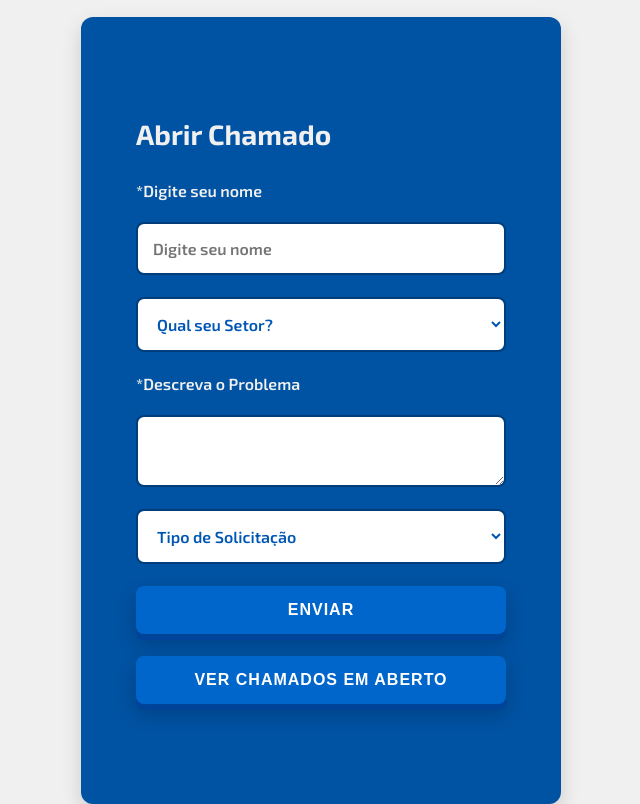
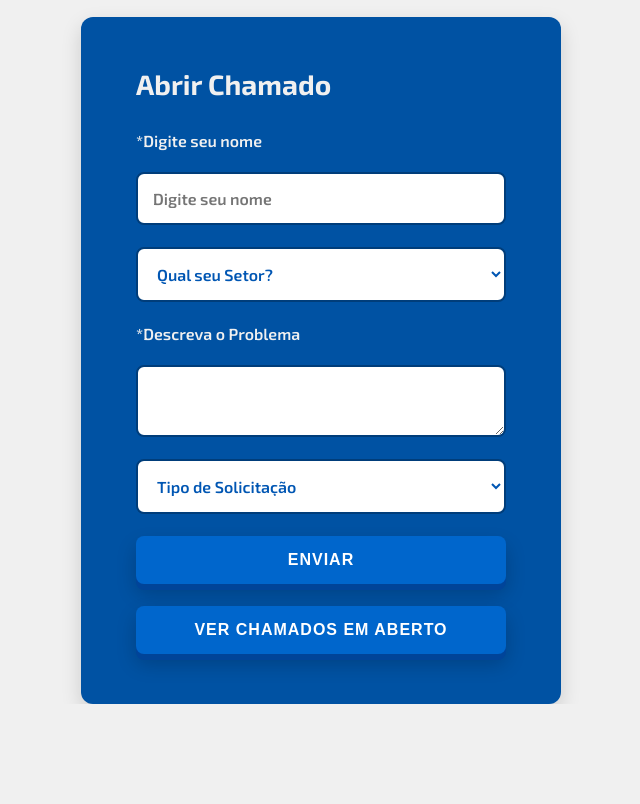
Before and after one commit to helpdesklippel/helpdesklippel, a website: page index.html in a window 1280 px wide. Shown: the part 134-938 px from the top of the page, without its empty margins (319-959 px from the left). After the commit the page ends 838 px from the top, so only its background shows below. Drawn offline with Linux system fonts and the light colour scheme.

Commit message:
ajuste tamanho de paddig, add icon na aba

```diff
--- a/index.html
+++ b/index.html
@@ -8,6 +8,7 @@
 <link rel="preconnect" href="https://fonts.gstatic.com" crossorigin>
 <link href="https://fonts.googleapis.com/css2?family=Bebas+Neue&display=swap" rel="stylesheet">
 <link href="https://fonts.googleapis.com/css2?family=Exo+2:wght@600;700&family=Nunito:wght@400;600&display=swap" rel="stylesheet">
+<link rel="icon" type="image/png" href="img/favicon-32x32.png">
     <link rel="stylesheet" href="style.css">
 </head>
 <body>
--- a/style.css
+++ b/style.css
@@ -31,7 +31,7 @@ main{
 
 .container{
     background-color: #0052a3;
-  padding: 100px 55px;
+  padding: 50px 55px;
   border-radius: 12px;
   box-shadow: 0 8px 20px rgba(0, 0, 0, 0.15);
   width: 100%;
```
Also changed, not shown: img/favicon-32x32.png (added).
